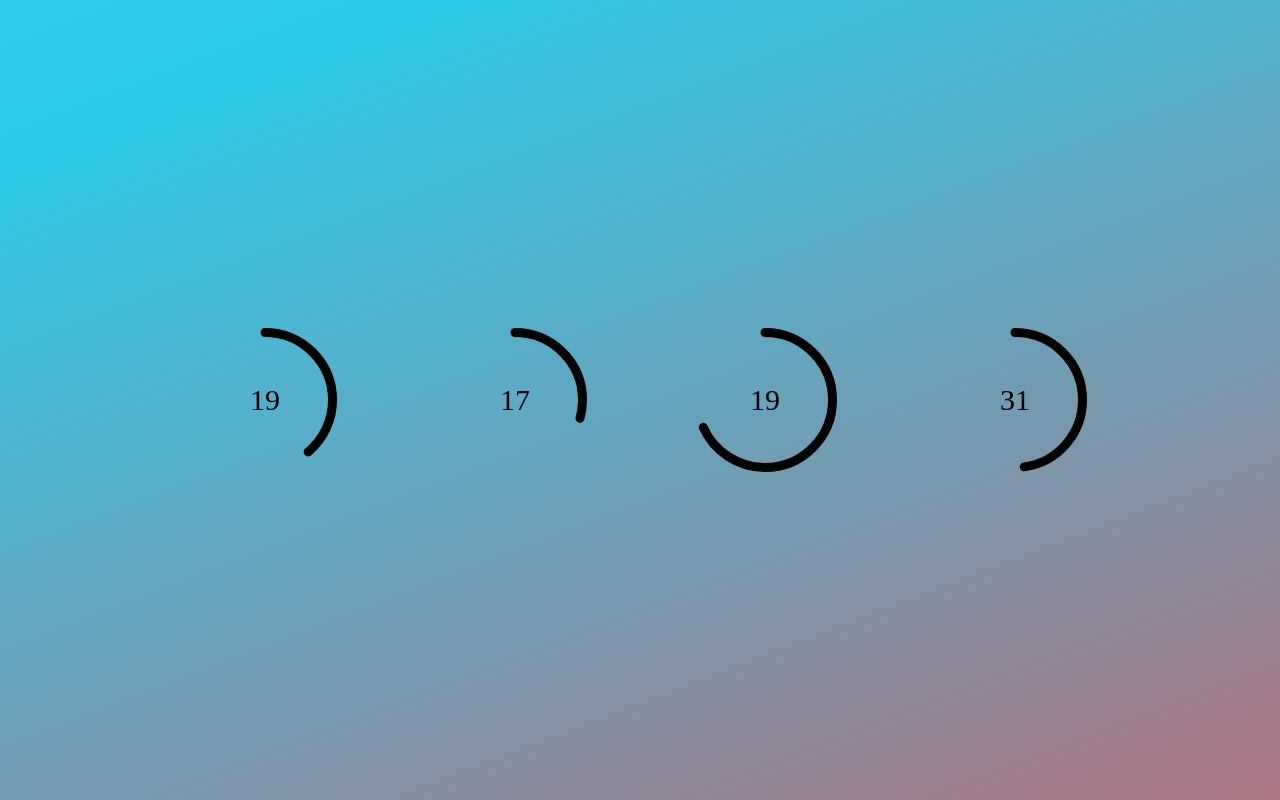
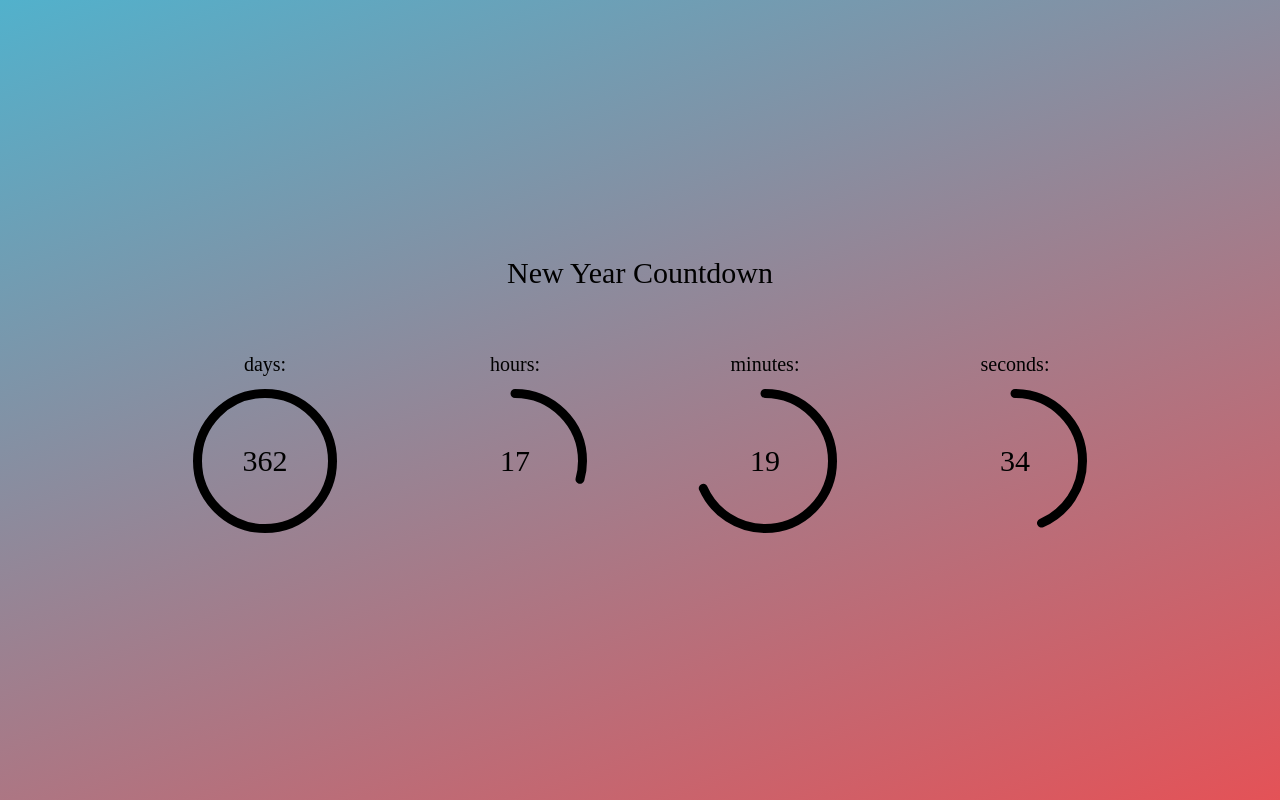
Before and after one commit to code-ga/new_year_countdown, a Preact app: page / in a window 1280 px wide. Built offline with nearby package versions, Linux system fonts and the light colour scheme.

Commit message:
update new year ( will update for lunar new year )

```diff
--- a/src/app.css
+++ b/src/app.css
@@ -3,9 +3,7 @@
   padding: 0;
   overflow: hidden;
 }
-
-.wrapper {
-  display: -webkit-inline-flex;
+.main {
   background: linear-gradient(
     159deg,
     rgba(255, 255, 255, 1) 0%,
@@ -15,11 +13,22 @@
     rgba(228, 82, 87, 1) 100%
   );
   background-size: 500% 500%;
+  animation: background_loading 10s infinite alternate;
+  height: 100vh;
+  width: 100vw;
+}
+.wrapper {
+  width: 100%;
+  height: 100%;
+}
+
+.wrapper__timer {
+  width: 100%;
+  height: 100%;
+  display: -webkit-inline-flex;
   justify-content: center;
   align-items: center;
-  height: 100vh;
-  width: 100vw;
-  animation: background_loading 10s infinite alternate;
+  z-index: 1;
 }
 
 .base-timer {
@@ -69,6 +78,23 @@
   font-size: 30px;
 }
 
+.timer__label {
+  color: black;
+  text-align: center;
+  font-size: 20px;
+  margin-bottom: 10px;
+}
+
+.title {
+  position: relative;
+  color: black;
+  text-align: center;
+  font-size: 30px;
+  margin-bottom: 10px;
+  top: 32%;
+  z-index: 1;
+}
+
 /* 159 */
 
 @keyframes background_loading {
--- a/src/app.tsx
+++ b/src/app.tsx
@@ -1,19 +1,19 @@
-import { useEffect, useState } from 'preact/hooks'
-import './app.css'
+import { useEffect, useState } from "preact/hooks";
+import "./app.css";
 
 export function App() {
   return (
     <>
       <NewYearCountdown />
     </>
-  )
+  );
 }
 
 interface CountdownDateData {
-  days: number
-  hours: number
-  minutes: number
-  seconds: number
+  days: number;
+  hours: number;
+  minutes: number;
+  seconds: number;
 }
 const NewYearCountdown = () => {
   const [state, setState] = useState<CountdownDateData>({
@@ -21,61 +21,82 @@ const NewYearCountdown = () => {
     hours: 0,
     minutes: 0,
     seconds: 0,
-  })
-  const [timeTillDate, setTimeTillDate] = useState([2022, 0, 22, 0, 0, 0, 0])
+  });
+  // [year, month, day, hour, minute, second, millisecond]
+  const [timeTillDate, setTimeTillDate] = useState([2024, 0, 0, 0, 0, 0, 0]);
   const max: CountdownDateData = {
     days: 31,
     hours: 24,
     minutes: 60,
     seconds: 60,
-  }
+  };
 
   useEffect(() => {
     const interval = setInterval(() => {
       ///@ts-ignore
-      const time = new Date(...timeTillDate).getTime() - Date.now()
+      const time = new Date(...timeTillDate).getTime() - Date.now();
 
-      const days = Math.floor(time / (1000 * 60 * 60 * 24))
-      const hours = Math.floor((time / (1000 * 60 * 60)) % 24)
-      const minutes = Math.floor((time / 1000 / 60) % 60)
-      const seconds = Math.floor((time / 1000) % 60)
+      const days = Math.floor(time / (1000 * 60 * 60 * 24));
+      const hours = Math.floor((time / (1000 * 60 * 60)) % 24);
+      const minutes = Math.floor((time / 1000 / 60) % 60);
+      const seconds = Math.floor((time / 1000) % 60);
       if (seconds < 0) {
         setTimeTillDate((pre) => {
-          pre[0] = pre[0] + 1
-          return pre
-        })
+          pre[0] = pre[0] + 1;
+          return pre;
+        });
       }
 
-      setState({ days, hours, minutes, seconds })
+      setState({ days, hours, minutes, seconds });
       return () => {
         if (interval) {
-          clearInterval(interval)
+          clearInterval(interval);
         }
-      }
-    }, 1000)
-  }, [])
+      };
+    }, 1000);
+  }, []);
   return (
+    <div className="main">
       <p className="wrapper">
+        <p className="title">New Year Countdown</p>
+        <p className="wrapper__timer">
           {Object.keys(state).map((v) => (
+            <div>
+              <p className="timer__label">{v}:</p>
               <p class="base-timer">
-          <SvgCircle max={(max as any)[v]} now={(state as any)[v]} />
+                <SvgCircle
+                  max={(max as any)[v]}
+                  now={(state as any)[v]}
+                  label={v}
+                />
                 <span id="base-timer-label" class="base-timer__label">
                   <div>{(state as any)[v]}</div>
                 </span>
               </p>
+            </div>
           ))}
         </p>
-  )
-}
+      </p>
+    </div>
+  );
+};
 
-const SvgCircle = ({ max, now }: { max: number; now: number }) => {
+const SvgCircle = ({
+  max,
+  now,
+  label,
+}: {
+  max: number;
+  now: number;
+  label: string;
+}) => {
   // Divides time left by the defined time limit.
   function calculateTimeFraction() {
-    return now / max
+    return now / max;
   }
   const circleDasharray = `${
     283 - Number((calculateTimeFraction() * 283).toFixed(0))
-  } 283`
+  } 283`;
 
   return (
     <span>
@@ -105,5 +126,5 @@ const SvgCircle = ({ max, now }: { max: number; now: number }) => {
         </g>
       </svg>
     </span>
-  )
-}
+  );
+};
--- a/tsconfig.node.json
+++ b/tsconfig.node.json
@@ -1,8 +1,9 @@
 {
   "compilerOptions": {
     "composite": true,
+    "skipLibCheck": true,
     "module": "ESNext",
-    "moduleResolution": "Node",
+    "moduleResolution": "bundler",
     "allowSyntheticDefaultImports": true
   },
   "include": ["vite.config.ts"]
```
Also changed, not shown: package.json (+4 -4 lines), tsconfig.json (+18 -10 lines), 1 other file (tests, documents, lock files or other folders). Lines whose indentation alone changed are shown as unchanged.
